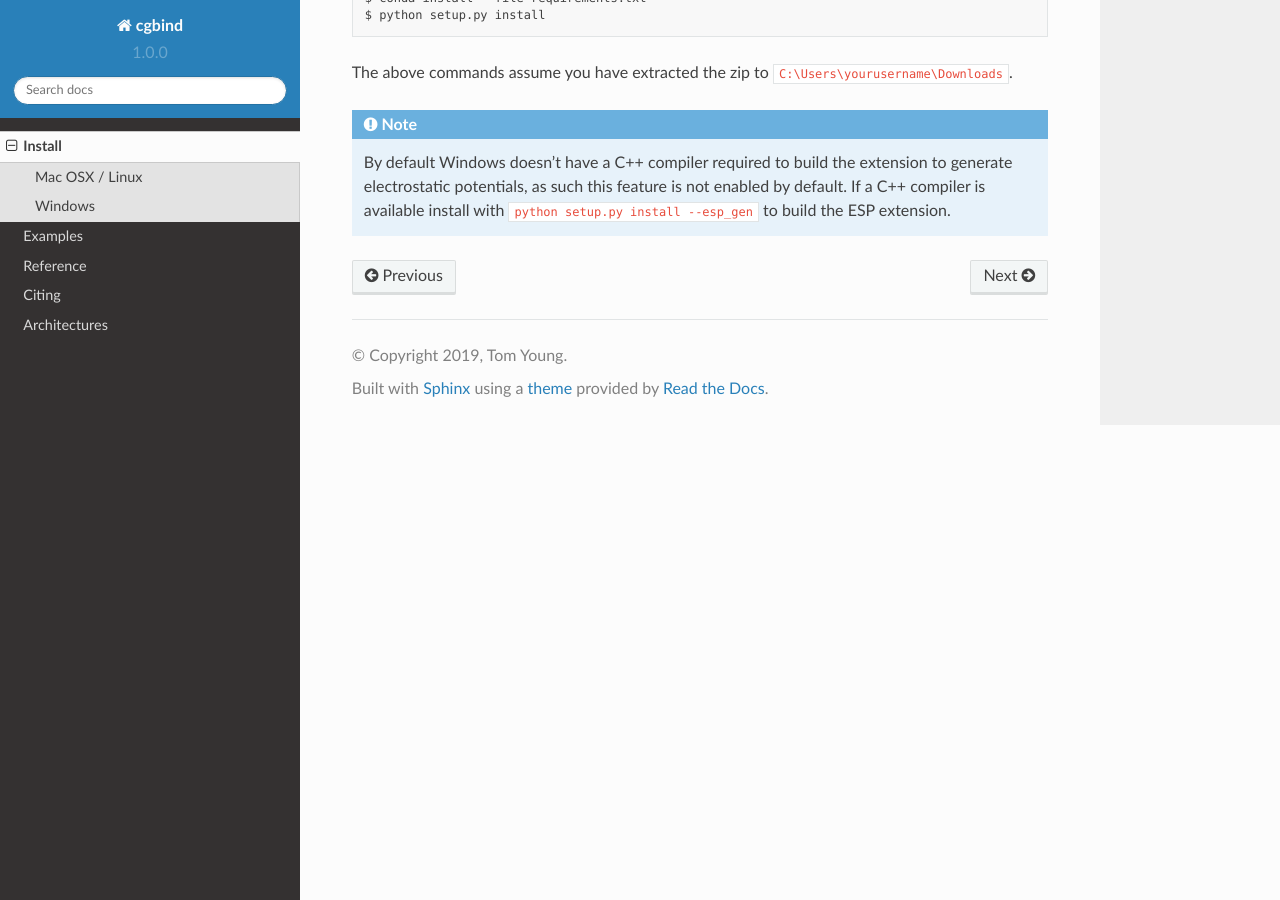
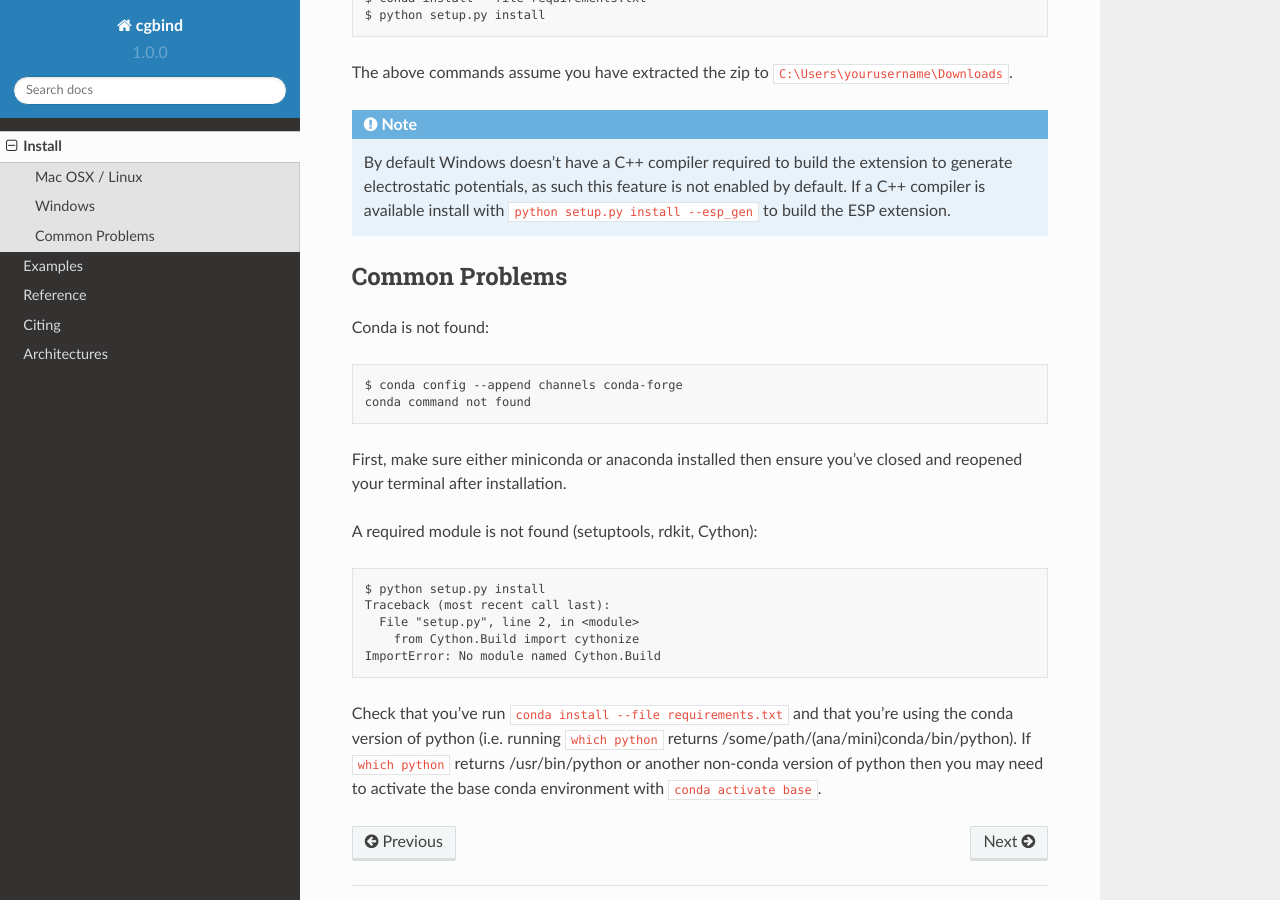
Before and after one commit to duartegroup/cgbind, a Sphinx documentation site: the page built from doc/install.rst, in a window 1280 px wide and 900 px high, scrolled down 1002 px. Built offline with Sphinx 7.4.7 and the Read the Docs theme 2.0.0, drawn with Linux system fonts in a browser that asks for light colours.

Commit message:
Documentation

```diff
--- a/doc/install.rst
+++ b/doc/install.rst
@@ -46,3 +46,27 @@ The above commands assume you have extracted the zip to ``C:\Users\yourusername\
 .. note::
     By default Windows doesn't have a C++ compiler required to build the extension to generate electrostatic potentials,
     as such this feature is not enabled by default. If a C++ compiler is available install with ``python setup.py install --esp_gen`` to build the ESP extension.
+
+
+Common Problems
+---------------
+
+Conda is not found::
+
+    $ conda config --append channels conda-forge
+    conda command not found
+
+First, make sure either miniconda or anaconda installed then ensure you've closed and reopened your terminal after
+installation.
+
+A required module is not found (setuptools, rdkit, Cython)::
+
+    $ python setup.py install
+    Traceback (most recent call last):
+      File "setup.py", line 2, in <module>
+        from Cython.Build import cythonize
+    ImportError: No module named Cython.Build
+
+Check that you've run ``conda install --file requirements.txt`` and that you're using the conda version of python (i.e.
+running ``which python`` returns /some/path/(ana/mini)conda/bin/python). If ``which python`` returns /usr/bin/python or
+another non-conda version of python then you may need to activate the base conda environment with ``conda activate base``.
```
Also changed, not shown: README.md (+10 -1 lines).
